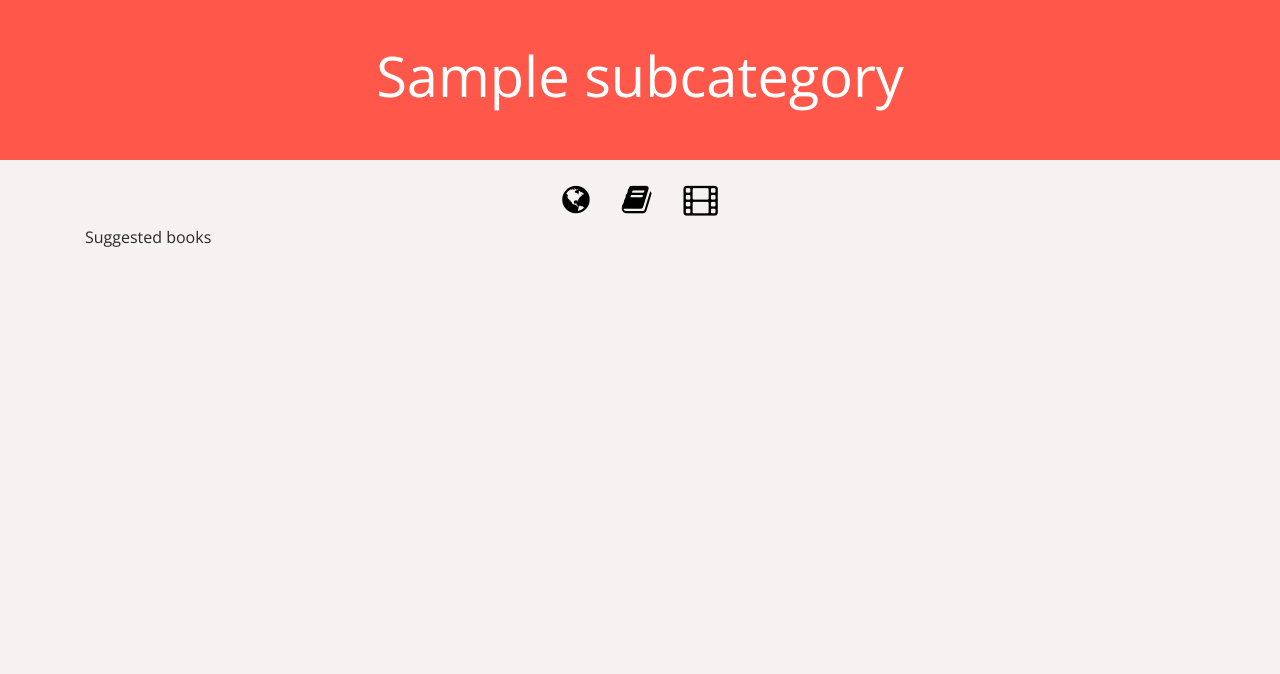
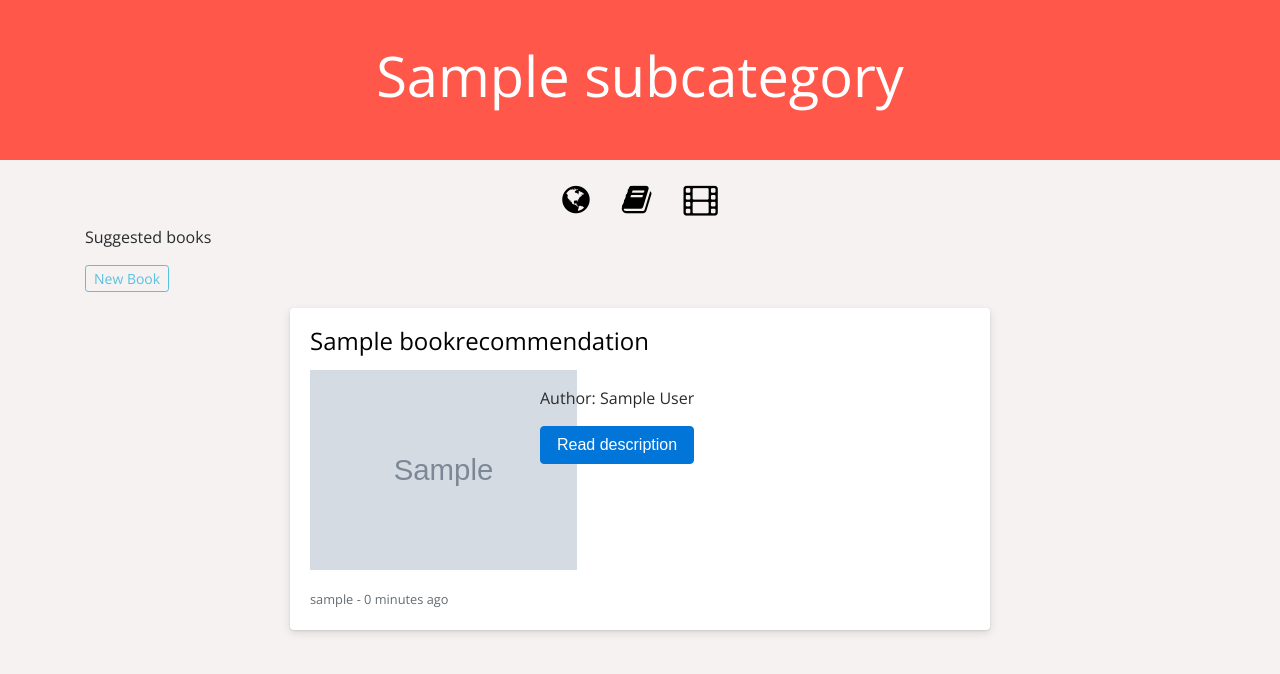
Before and after one commit to ollysmall/wikitowns, a Django app: a page that uses website/templates/website/subcategory.html in a window 1280 px wide, after a click that opens the changed part. Shown: the part 56-730 px from the top of the page. Run offline with Django 3.2, Linux system fonts and the light colour scheme; tables that the repository leaves empty hold one stand-in row (values such as "Sample post"); grey boxes marked "Sample" are stand-in pictures; some libraries are stand-ins or nearby versions.

Commit message:
added book model

```diff
--- a/requirements.txt
+++ b/requirements.txt
@@ -6,6 +6,7 @@ bottlenose==1.1.2
 colorama==0.3.7
 dj-database-url==0.4.2
 Django==1.10.5
+django-isbn-field==0.3
 django-registration-redux==1.4
 django-storages==1.5.2
 docutils==0.13.1
@@ -17,6 +18,7 @@ Pillow==4.0.0
 psycopg2==2.6.2
 pyasn1==0.2.2
 python-dateutil==2.6.0
+python-stdnum==1.6
 PyYAML==3.12
 rsa==3.4.2
 s3transfer==0.1.10
--- a/website/admin.py
+++ b/website/admin.py
@@ -1,5 +1,5 @@
 from django.contrib import admin
-from website.models import Category, SubCategory, WebsiteRecommendation, WebsiteComment
+from website.models import Category, SubCategory, WebsiteRecommendation, WebsiteComment, BookRecommendation
 
 class CategoryAdmin(admin.ModelAdmin):
     prepopulated_fields = {'slug':('name',)}
@@ -11,3 +11,4 @@ admin.site.register(Category, CategoryAdmin)
 admin.site.register(SubCategory, SubCategoryAdmin)
 admin.site.register(WebsiteRecommendation)
 admin.site.register(WebsiteComment)
+admin.site.register(BookRecommendation)
--- a/website/models.py
+++ b/website/models.py
@@ -2,6 +2,7 @@ from django.db import models
 from django.contrib.auth.models import User
 from django.template.defaultfilters import slugify
 from django.utils import timezone
+from isbn_field import ISBNField
 
 class Category(models.Model):
     name = models.CharField(max_length=128, unique=True)
@@ -66,3 +67,19 @@ class WebsiteComment(models.Model):
 
     def __str__(self):
         return self.text
+
+class BookRecommendation(models.Model):
+    isbn = ISBNField()
+    title = models.CharField(max_length=128)
+    recommended_by = models.ForeignKey(User)
+    category = models.ForeignKey(Category)
+    subcategory = models.ForeignKey(SubCategory)
+    book_author = models.CharField(max_length=128)
+    book_description = models.CharField(max_length=10000) #check length is ok
+    created_date = models.DateTimeField(default=timezone.now)
+    book_url = models.URLField(max_length=2000) #this will be a link to the book on amazon
+    book_image_url = models.URLField(max_length=500) #check length is ok
+
+
+    def __str__(self):
+        return self.title
--- a/website/templates/website/subcategory.html
+++ b/website/templates/website/subcategory.html
@@ -121,6 +121,72 @@
     <div class="tab-pane" id="books" role="tabpanel">
 
       <p>Suggested books</p>
+
+      <p><a class="btn btn-outline-info btn-sm" href="{% url 'create_book' category.slug subcategory.slug %}">New Book</a></p>
+
+      {% if books %}
+
+        <div class="bottom-padding">
+
+        {% for book in books %}
+
+            <div class="card card-top-buffer card-link-text rec-shadow">
+
+              <div class="card-block">
+                <a href="{{ book.book_url }}" style="color: black;">
+
+                <h4 class="card-title">{{ book.title }}</h4>
+
+                </a>
+
+                <p></p>
+
+                <div class="row">
+                <div class="col-sm-4 ">
+
+                <img src="{{ book.book_image_url }}" width = "auto" height = 200px  />
+                </div>
+                <div class="col-sm-8">
+
+                <p></p>
+                <p class="card-text">Author: {{ book.book_author }}</p>
+                <p></p>
+
+                <p>
+                  <button class="btn btn-primary" type="button" data-toggle="collapse" data-target="#{{ book.id }}" aria-expanded="false" aria-controls="{{ book.id }}">
+                  Read description
+                  </button>
+                </p>
+                </div>
+                </div>
+
+                <div class="card-text collapse" id="{{ book.id }}">
+                <p></p>
+                {{ book.book_description|safe }}
+                </div>
+
+                <p></p>
+                <p class="card-text">
+                  <a href="{% url 'user_profile' book.recommended_by %}" style="color: black;">
+                    <small class="text-muted">{{ book.recommended_by }} - {{ book.created_date|timesince|upto:',' }} ago</small>
+                  </a>
+                </p>
+              </div>
+
+
+
+            </div>
+
+
+        {% endfor %}
+
+        </div>
+
+      {% else %}
+        <strong>No books have been recommended yet. Why not recommend one now!</strong>
+      {% endif %}
+
+
     </div>
 
     <div class="tab-pane" id="videos" role="tabpanel">
--- a/website/urls.py
+++ b/website/urls.py
@@ -15,4 +15,5 @@ urlpatterns = [
     url(r'^category/(?P<category_name_slug>[\w\-]+)/(?P<subcategory_name_slug>[\w\-]+)/(?P<pk>\d+)/comments/$', views.website_comment, name='website_comment'),
     url(r'^delete_website_comment/(?P<pk>\d+)/$', login_required(views.DeleteWebsiteComment.as_view()), name='delete_website_comment'),
     url(r'^edit_website_comment/(?P<pk>\d+)/$', login_required(views.EditWebsiteComment.as_view()), name='edit_website_comment'),
+    url(r'^category/(?P<category_name_slug>[\w\-]+)/(?P<subcategory_name_slug>[\w\-]+)/new_book/$', views.create_book_recommendation, name='create_book'),
 ]
--- a/website/views.py
+++ b/website/views.py
@@ -1,7 +1,7 @@
 from django.shortcuts import render
 from django.http import HttpResponse, Http404
-from website.models import Category, SubCategory, WebsiteRecommendation, WebsiteComment
-from website.forms import WebsiteForm, WebsiteCommentForm
+from website.models import Category, SubCategory, WebsiteRecommendation, WebsiteComment, BookRecommendation
+from website.forms import WebsiteForm, WebsiteCommentForm, BookForm
 from django.views.generic.edit import CreateView, UpdateView, DeleteView
 from django.core.urlresolvers import reverse
 from django.shortcuts import get_object_or_404, redirect
@@ -10,6 +10,10 @@ from django.views.decorators.http import require_POST
 from django.contrib.auth.decorators import login_required
 from django.views.decorators.csrf import csrf_exempt #get rid of this
 from django.db.models import Count
+
+import os
+import bottlenose
+from bs4 import BeautifulSoup
 
 def index(request):
     category_list = Category.objects.order_by('name')
@@ -47,6 +51,8 @@ def subcategory(request, category_name_slug, subcategory_name_slug):
         context_dict['subcategory'] = subcategory
         website_list = WebsiteRecommendation.objects.filter(subcategory=subcategory).annotate(totalvotes=Count('upvote') - Count('downvote')).order_by('-totalvotes')
         context_dict['websites'] = website_list
+        book_list = BookRecommendation.objects.filter(subcategory=subcategory)
+        context_dict['books'] = book_list
 
     except SubCategory.DoesNotExist:
         pass
@@ -226,3 +232,62 @@ class DeleteWebsiteComment(DeleteView):
         subcategory_slug = self.object.website.subcategory.slug
         pk = self.object.website.pk
         return reverse('website_comment', kwargs={'category_name_slug': category_slug, 'subcategory_name_slug': subcategory_slug, 'pk': pk})
+
+@login_required
+def create_book_recommendation(request, category_name_slug, subcategory_name_slug):
+    category_list = Category.objects.order_by('name')
+    context_dict = {'categories': category_list}
+    user = request.user
+    category = Category.objects.get(slug=category_name_slug)
+    context_dict['category'] = category
+    subcategory = SubCategory.objects.get(slug=subcategory_name_slug, category=category)
+    context_dict['subcategory'] = subcategory
+
+    AWS_ACCESS_KEY_ID = os.environ['AWS_ACCESS_KEY_ID']
+    AWS_SECRET_ACCESS_KEY = os.environ['AWS_SECRET_ACCESS_KEY']
+    AWS_ASSOCIATE_TAG = os.environ['AWS_ASSOCIATE_TAG']
+
+    amazon = bottlenose.Amazon(
+    AWS_ACCESS_KEY_ID, AWS_SECRET_ACCESS_KEY, AWS_ASSOCIATE_TAG,
+    Parser=lambda text: BeautifulSoup(text, 'xml')
+    )
+
+
+
+
+
+    if request.method == "POST":
+        form = BookForm(request.POST)
+        #title = "test"
+
+
+        if form.is_valid():
+            isbn = (form.cleaned_data['isbn'])
+            book = form.save(commit=False)
+
+            results = amazon.ItemLookup(ItemId=isbn, ResponseGroup="Medium",
+                SearchIndex="Books", IdType="ISBN")
+
+            book.book_image_url = results.find('LargeImage').text[:-6] # review this - dont think it is a good way of doing it
+            book.recommended_by = user
+            book.category = category
+            book.subcategory = subcategory
+            book.title = results.find('Title').string
+            book.book_author = results.find('Author').string
+            book.book_description = results.find('Content').string
+            book.book_url = results.find('DetailPageURL').string
+            book.save()
+            return redirect('subcategory', category_name_slug=category.slug, subcategory_name_slug=subcategory.slug)
+        else:
+            #need to add proper handling of errors if they enter the wrong isbn
+            # got a service unavailable message whilst requesting amazon info - need fallback for this
+            form = BookForm()
+            context_dict['form'] = form
+            return render(request, 'website/create_book.html', context_dict)
+
+
+    else:
+        form = BookForm()
+        context_dict['form'] = form
+
+        return render(request, 'website/create_book.html', context_dict)
--- a/wikitowns/settings/base.py
+++ b/wikitowns/settings/base.py
@@ -42,6 +42,7 @@ INSTALLED_APPS = [
     'storages',
     'website',
     'registration',
+    'isbn_field',
 ]
 
 MIDDLEWARE = [
```
Also changed, not shown: website/forms.py (+8 -1 lines), website/templates/website/create_book.html (added, +18 -0 lines), website/migrations/0013_auto_20170419_0835.py (added), website/migrations/0014_bookrecommendation_recommended_by.py (added), website/migrations/0015_auto_20170419_0905.py (added), website/migrations/0016_auto_20170422_0855.py (added), website/migrations/0017_auto_20170422_0912.py (added), website/migrations/0018_auto_20170422_0936.py (added), website/migrations/0019_bookrecommendation_book_image_url.py (added).
